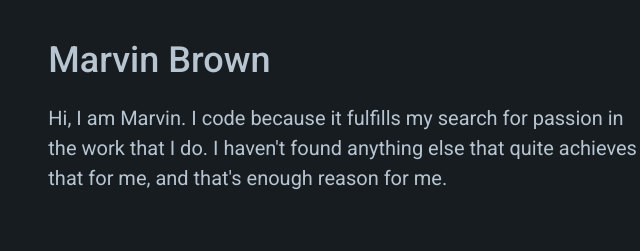
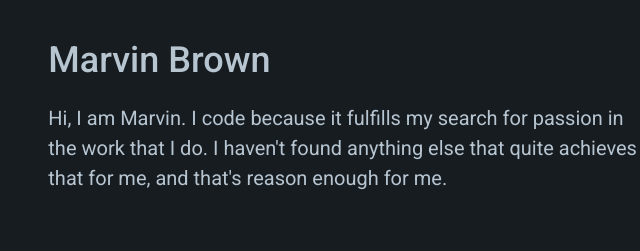
Before and after one commit to xBromsson/portfolio, a plain HTML site: page index.html in a window 1280 px wide. Shown: the part 225-476 px from the top of the page, 425-1065 px from the left. Drawn offline with nearby package versions, Linux system fonts and the light colour scheme.

Commit message:
adjusted wording on hero again...

```diff
--- a/index.html
+++ b/index.html
@@ -55,7 +55,7 @@
             <p>
               Hi, I am Marvin. I code because it fulfills my search for passion
               in the work that I do. I haven't found anything else that quite
-              achieves that for me, and that's enough reason for me.
+              achieves that for me, and that's reason enough for me.
             </p>
           </div>
         </div>
```
